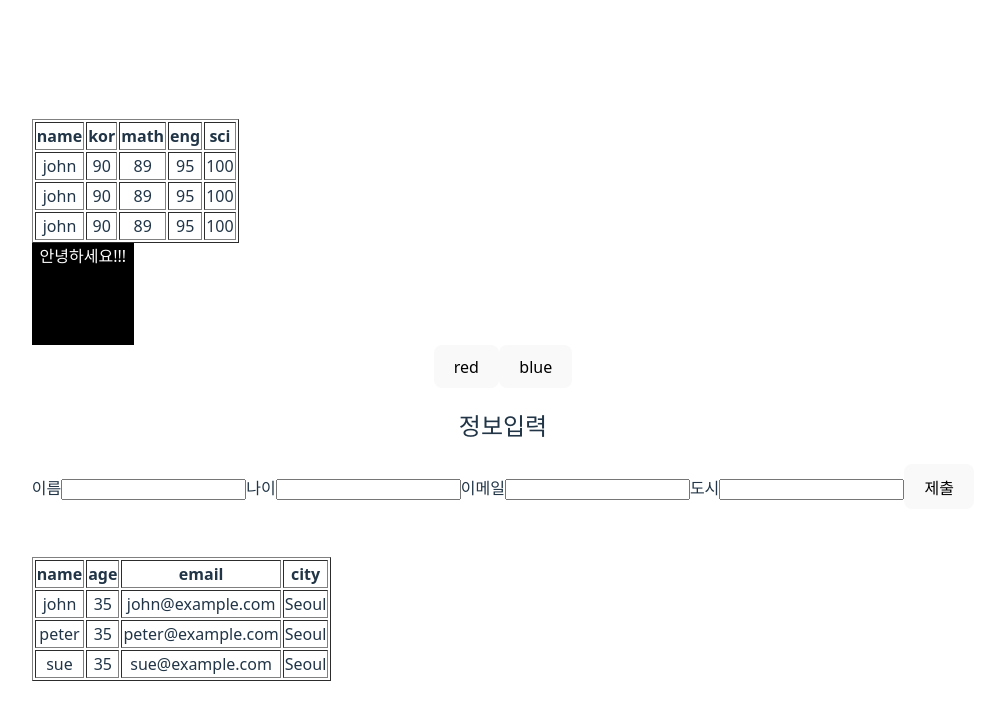
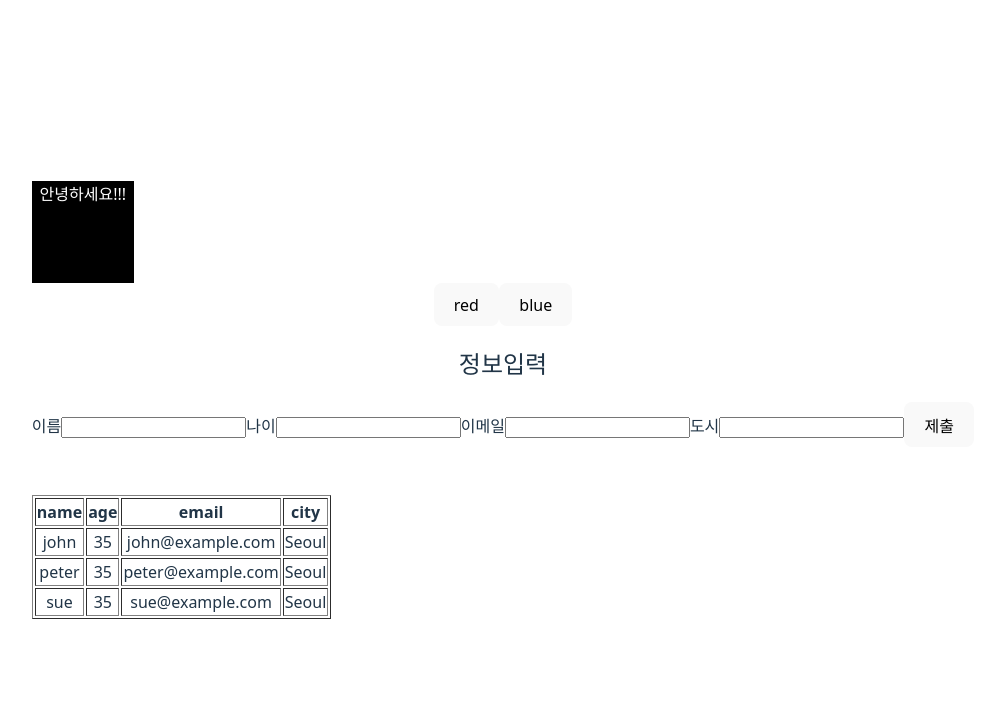
Before and after one commit to ungsik-J/ReactFrontEndWeb3rd, a React (Vite) app in the folder my-app-3rd/: page / in a window 1280 px wide. Shown: the top 720 px of the page, without its empty margins (137-1121 px from the left). Built offline with nearby package versions, Linux system fonts and the light colour scheme.

Commit message:
20250621교육자료 모음

```diff
--- a/my-app-3rd/src/App.jsx
+++ b/my-app-3rd/src/App.jsx
@@ -1,10 +1,8 @@
+import './App.css';
 
-import './App.css'
-import Table from './components/Table'
-import ChangeColor from './components/ChangeColor'
-import ZForm from './useEffect/ZForm'
-import ZTable from './useEffect/ZTable'
-
+import ChangeColor from './chapter_02/ButtonChangeColor/ChangeColor';
+import Form from './chapter_02/FormTable/Form';
+import Table from './chapter_02/FormTable/Table';
 import { useState } from 'react'
 
 const App = () => {
@@ -12,18 +10,20 @@ const App = () => {
   const [obj, setObj] = useState(null)
 
   //자식에게 전달하여 데이터를 받는 함수
-  const getData = (data) =>{
+  const getData = (data) => {
     setObj(data);
   }
 
   return (
+
     <>
-      <Table/>
+
       <ChangeColor />
-      <ZForm getData={getData}/><br/><br/>
-      <ZTable obj={obj}/>
+      <Form getData={getData} /><br /><br />
+      <Table obj={obj} />
+
     </>
   )
 }
 
-export default App
+export default App;
--- /dev/null
+++ b/my-app-3rd/src/chapter_02/ButtonChangeColor/ChangeColor.jsx
@@ -0,0 +1,43 @@
+import React, { useState, useReducer } from 'react'
+
+
+const style ={
+    width: "100px",
+    height: "100px",
+    backgroundColor: 'black',
+    border: "1px solid black",
+    color: "white",
+}
+
+const initialState = {color: 'black'}
+
+const colorReducer = (state, action) => {
+    switch(action.type){
+        case "RED":
+            return {...state, color:'red'}
+        case "BLUE":
+            return {...state, color: 'blue'}
+
+        default:
+            return state;
+    }
+}
+
+
+const ChangeColor = () => {
+    const [state, dispatch] = useReducer(colorReducer, initialState);
+    const handleClick = (param) => {
+        param === "red" ? dispatch({type:"RED"}) : dispatch({type:"BLUE"})
+    }
+
+  return (
+    <>
+        <div style={{...style, backgroundColor: state.color}}>안녕하세요!!!</div>
+        <button onClick={()=>handleClick('red')}>red</button>
+        <button onClick={()=>handleClick('blue')}>blue</button>
+
+    </>
+  )
+}
+
+export default ChangeColor;
--- /dev/null
+++ b/my-app-3rd/src/chapter_02/FormTable/Form.jsx
@@ -0,0 +1,35 @@
+/* eslint-disable no-unused-vars */
+import React from 'react'
+import { useState } from 'react'
+
+const initialData = {name: null, age: null, email: null, city: null}
+const Form = ({getData}) => {
+    const [obj, setObj] = useState(initialData);
+
+    const handleChange = (event) => {
+        setObj((prev) => ({ ...prev, [event.target.name]: event.target.value }));
+    };
+
+    const handleSubmit = (e) => {
+        e.preventDefault();
+        getData(obj);
+    };
+  return (
+    <>
+        <h2>정보입력</h2>
+        <form onSubmit={handleSubmit}>
+            <label htmlFor='name'>이름</label>
+            <input type="text" name="name" onChange={handleChange}/>
+            <label htmlFor='age'>나이</label>
+            <input type="number" name="age" onChange={handleChange}/>
+            <label htmlFor='email'>이메일</label>
+            <input type="email" name="email" onChange={handleChange}/>
+            <label htmlFor='city'>도시</label>
+            <input type="text" name="city" onChange={handleChange}/>
+            <button>제출</button>
+        </form>
+    </>
+  )
+}
+
+export default Form
--- /dev/null
+++ b/my-app-3rd/src/chapter_02/FormTable/Table.jsx
@@ -0,0 +1,37 @@
+import React, { useState } from 'react'
+import Tr from './Tr';
+import { useEffect } from 'react';
+
+const data = [
+    {name: "john", age: 35, email: "john@example.com", city: "Seoul"},
+    {name: "peter", age: 35, email: "peter@example.com", city: "Seoul"},
+    {name: "sue", age: 35, email: "sue@example.com", city: "Seoul"},
+]
+
+const Table = ({obj}) => {
+
+    const [infos, setInfos] = useState(data);
+
+    useEffect(()=>{
+        // 비동기 처리
+      obj && setInfos(prev=>[...prev, obj])
+    }, [obj])//의존성 넣는곳(상태 또는 props)
+
+  return (
+    <>
+        <table border='1'>
+            <thead>
+                <tr>
+                    {Object.keys(infos[0]).map(item=>(<th>{item}</th>))}
+                </tr>
+            </thead>
+            <tbody>
+                {infos.map(item => (<Tr item={item}/>))}
+            </tbody>
+
+        </table>
+    </>
+  )
+}
+
+export default Table
--- /dev/null
+++ b/my-app-3rd/src/chapter_02/FormTable/Td.jsx
@@ -0,0 +1,9 @@
+const Td = ({value}) => {
+    return(
+        <>
+            <td>{value}</td>
+        </>
+    )
+}
+
+export default Td;
--- /dev/null
+++ b/my-app-3rd/src/chapter_02/FormTable/Tr.jsx
@@ -0,0 +1,13 @@
+import Td from "./Td";
+
+const Tr = ({item}) => {
+    return(
+        <>
+           <tr>
+             {Object.values(item).map(value =>(<Td value={value}/>))}
+           </tr>
+        </>
+    )
+}
+
+export default Tr;
```
